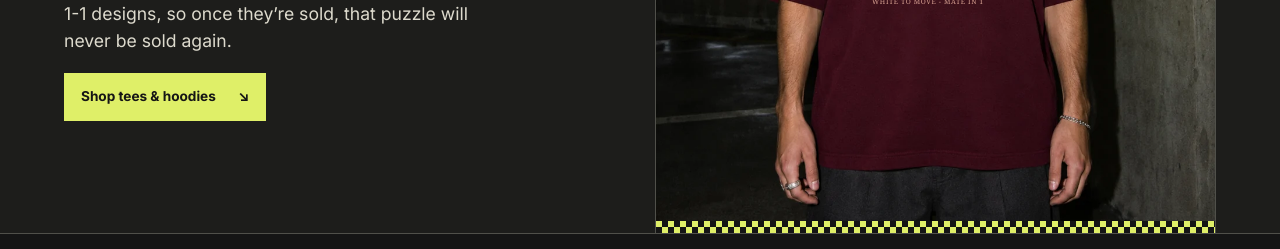
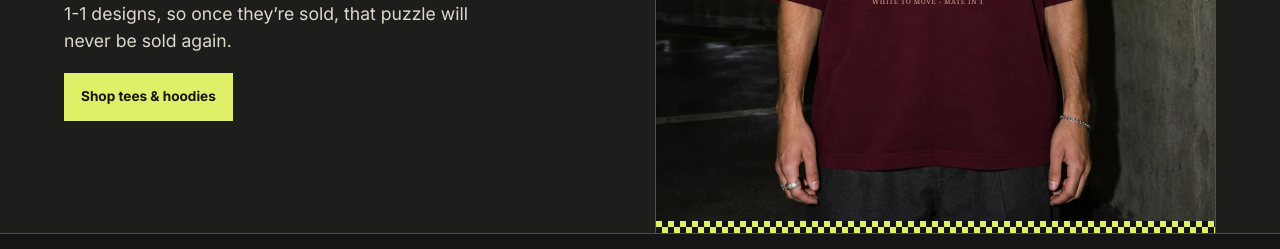
Before and after one commit to 3ncryp-7iz/3ncryp-7iz.github.io, a plain HTML site: page index.html in a window 1280 px wide. Shown: the part 402-651 px from the top of the page. Drawn offline with Linux system fonts and the light colour scheme.

Commit message:
Remove arrow from shop button

```diff
--- a/index.html
+++ b/index.html
@@ -43,7 +43,7 @@
       <div class="edition-copy">
         <h1 id="heading"><span>The Club</span> <span>Shop.</span></h1>
         <p>Pick a tee or hoodie, then solve away! These are 1-1 designs, so once they’re sold, that puzzle will never be sold again.</p>
-        <a class="button" href="#collection">Shop tees &amp; hoodies <span aria-hidden="true">↘</span></a>
+        <a class="button" href="#collection">Shop tees &amp; hoodies</a>
       </div>
       <figure><a class="puzzle-photo-link" href="puzzle/index.html?puzzle=001&amp;product=queen" aria-label="View No. 001 - Tee, Oxblood"><svg class="tee-preview" role="img" aria-label="No. 001 - Tee in Oxblood on a model: White to move · mate in 1, Puzzle ledger" viewBox="0 0 512 512" width="512" height="512">
     <image href="assets/streetwear-oxblood.webp" width="512" height="512"/>
```
